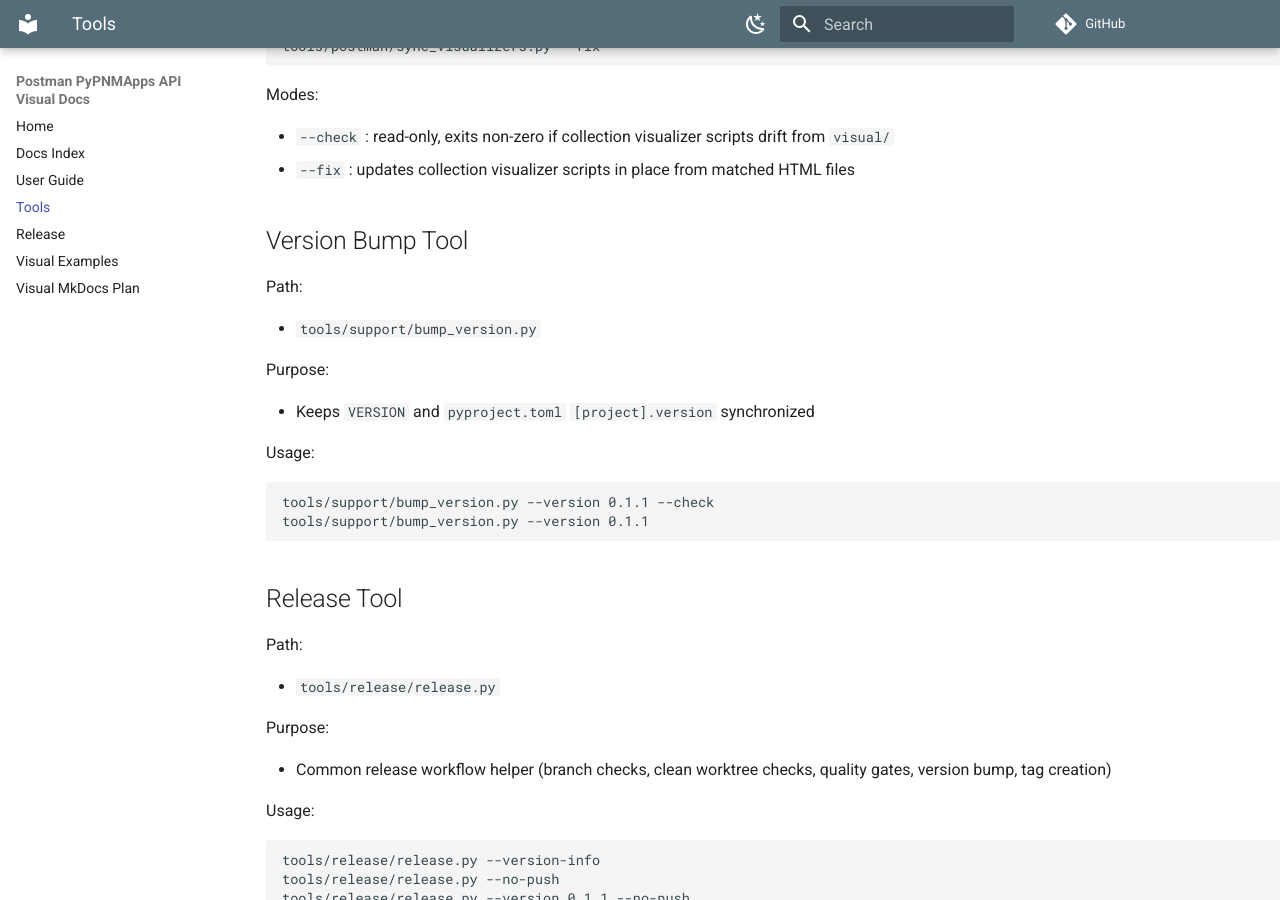
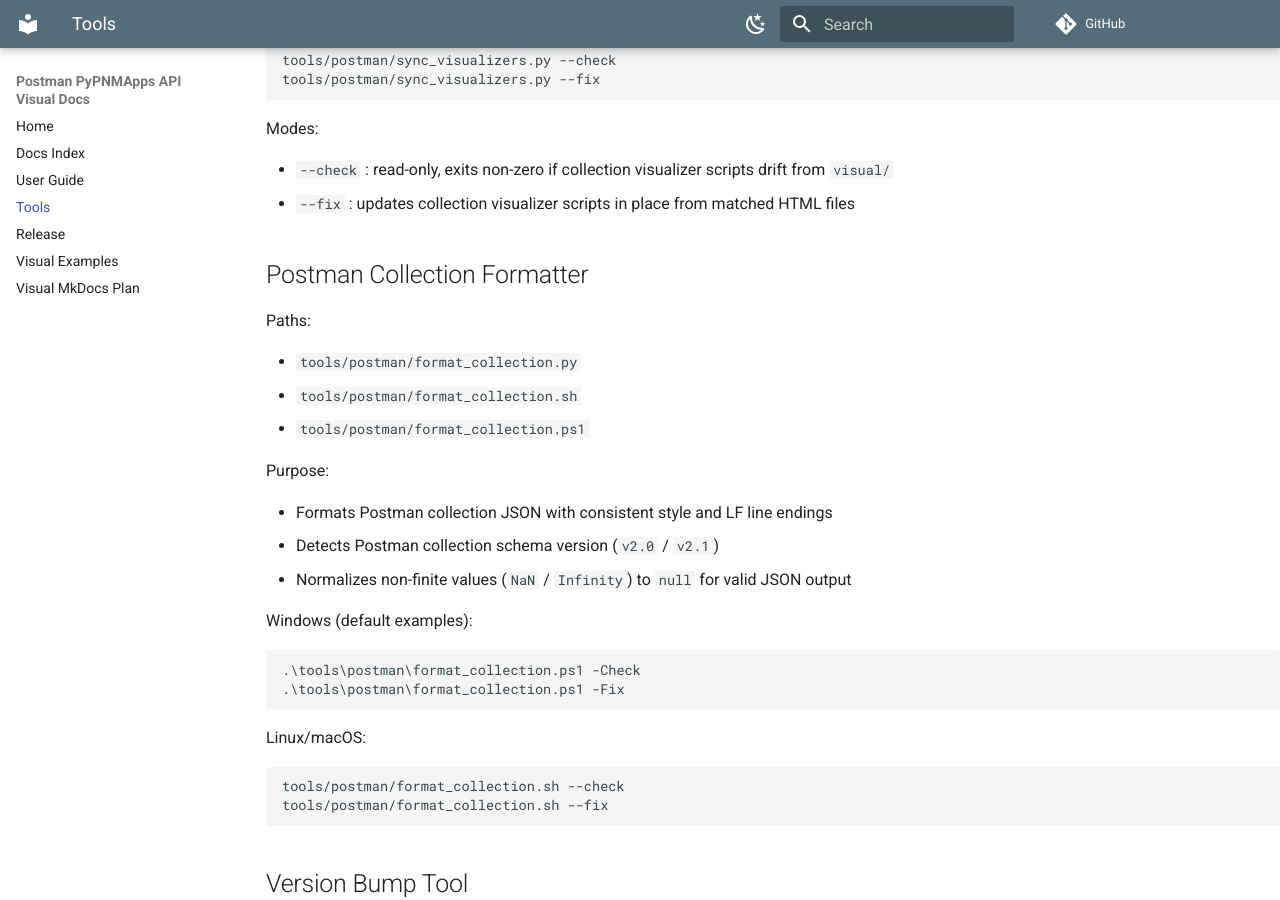
Before and after one commit to PyPNMApps/Postman-PyPNMApps-API, an MkDocs documentation site: the page built from docs/tools.md, in a window 1280 px wide and 900 px high, scrolled down 1942 px. Built offline with MkDocs 1.6.1 and Material for MkDocs 9.7.7, drawn with Linux system fonts in a browser that asks for light colours; comment, search, counter and statistics services are not loaded; some of the changed text lies outside the part shown.

Commit message:
Add Postman collection formatter tools and Windows-first formatter user documentation
Add a shared Postman collection formatter tool with schema detection and valid JSON normalization, plus shell and PowerShell wrappers for Linux/macOS and Windows usage.

Format the PyPNM Postman collection JSON to a consistent 2-space style with LF line endings and normalize non-finite numeric values to null so the collection is valid JSON and easier to edit.

Add a Windows-first user doc for Postman collection formatting, including check/fix commands, shell executable permission guidance, and alternate collection path examples, and link it from the docs index and tools documentation.  - 2026-02-25 03:56:44

````diff
--- a/docs/tools.md
+++ b/docs/tools.md
@@ -5,6 +5,7 @@
 See also:
 
 - `docs/visual-workflow.md` for the recommended visual edit -> Postman sync -> docs workflow
+- `docs/postman-collection-format.md` for Postman collection JSON formatting (Windows-first usage)
 
 ## Setup
 
@@ -88,6 +89,34 @@
 - `--check` : read-only, exits non-zero if collection visualizer scripts drift from `visual/`
 - `--fix` : updates collection visualizer scripts in place from matched HTML files
 
+## Postman Collection Formatter
+
+Paths:
+
+- `tools/postman/format_collection.py`
+- `tools/postman/format_collection.sh`
+- `tools/postman/format_collection.ps1`
+
+Purpose:
+
+- Formats Postman collection JSON with consistent style and LF line endings
+- Detects Postman collection schema version (`v2.0` / `v2.1`)
+- Normalizes non-finite values (`NaN` / `Infinity`) to `null` for valid JSON output
+
+Windows (default examples):
+
+```powershell
+.\tools\postman\format_collection.ps1 -Check
+.\tools\postman\format_collection.ps1 -Fix
+```
+
+Linux/macOS:
+
+```bash
+tools/postman/format_collection.sh --check
+tools/postman/format_collection.sh --fix
+```
+
 ## Version Bump Tool
 
 Path:
````
Also changed, not shown: docs/docs-index.md (+1 -0 lines), docs/postman-collection-format.md (added, +100 -0 lines), 4 other files.
